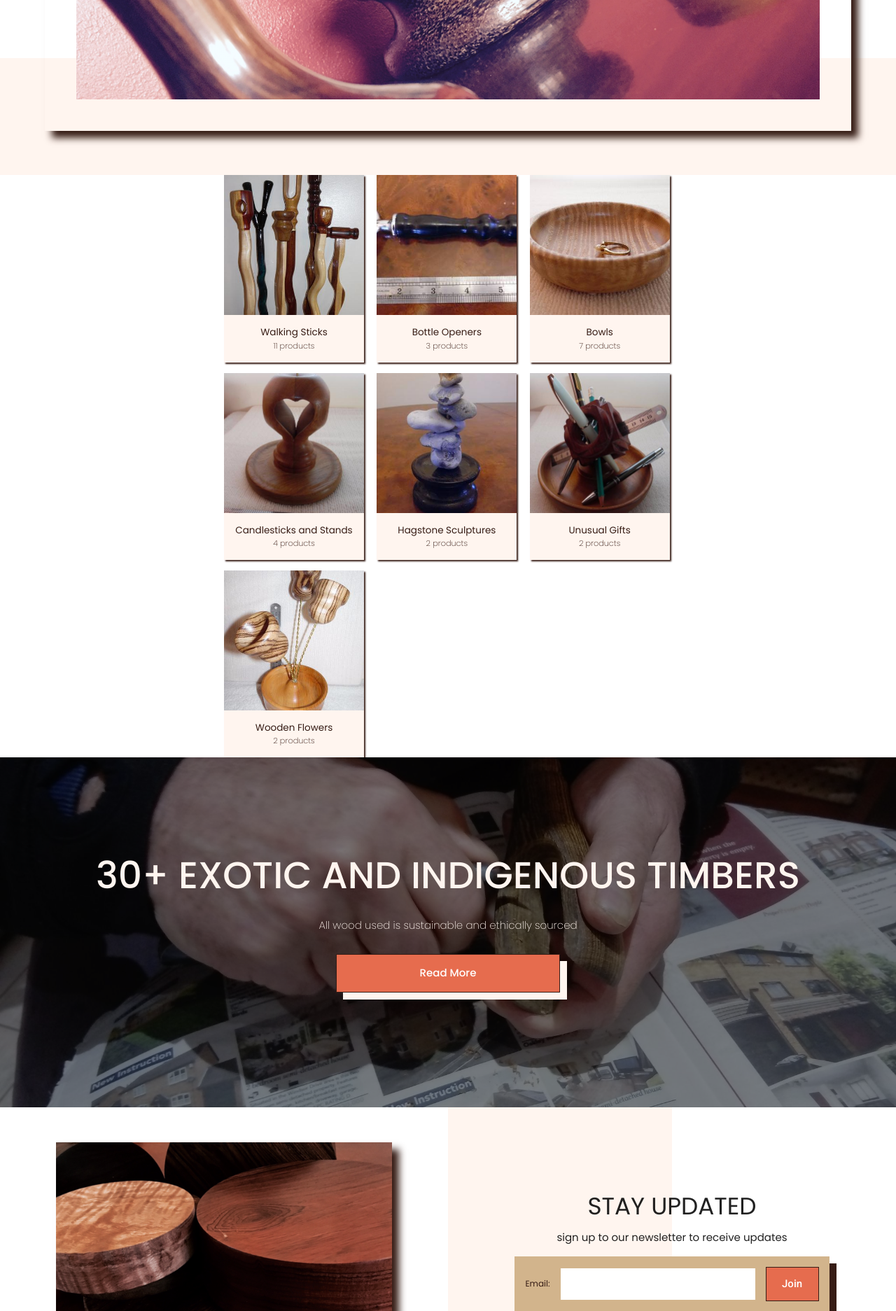
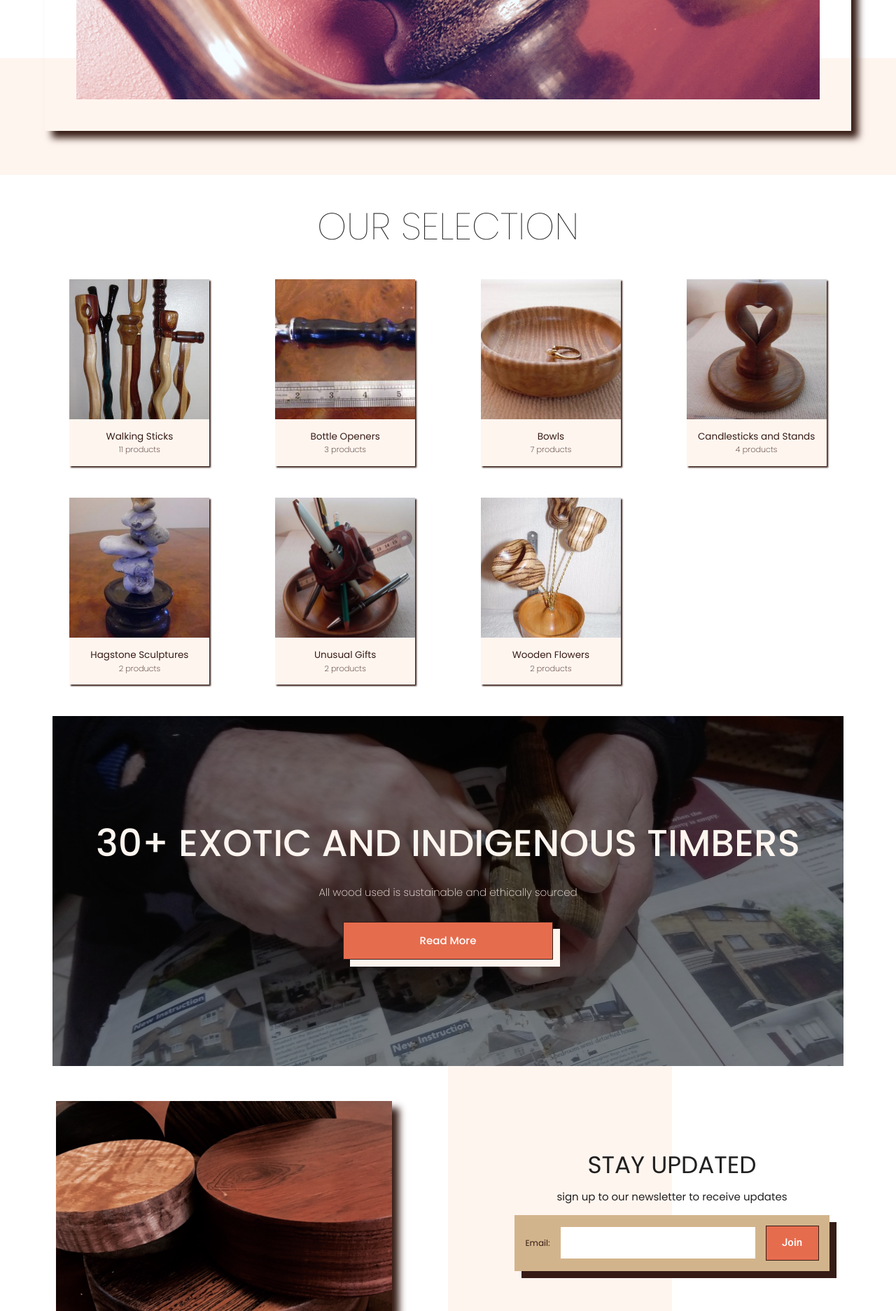
Before and after one commit to jjpickering10/CI-MS4-DragonEggWoodturning, a Django app: page / in a window 1280 px wide. Shown: the part 928-2801 px from the top of the page at 70% size. Run offline with Django 3.2, Linux system fonts and the light colour scheme; data comes from the database, SQL or seed files in the repository; some libraries are stand-ins or nearby versions.

Commit message:
Edit: margins and spacing on landing page

```diff
--- a/home/templates/home/index.html
+++ b/home/templates/home/index.html
@@ -19,6 +19,7 @@
             </div>
         </section>
         <section id="home-products">
+            <h2>Our Selection</h2>
             <div class="category-container">
                 {% for category in categories %}
                 <div class="category-card"><a href="{% url 'all_products' %}?category={{ category.id }}">
--- a/static/css/base.css
+++ b/static/css/base.css
@@ -53,6 +53,7 @@ body main {
   display: grid;
   grid-template-columns: repeat(auto-fit, minmax(20rem, 1fr));
   height: 500px;
+  padding: 0 5rem;
 }
 #home-about .home-about-section {
   position: relative;
@@ -68,12 +69,12 @@ body main {
 }
 #home-about .home-about-section .home-about-info {
   position: absolute;
-  top: 25%;
   display: flex;
   flex-direction: column;
   justify-content: center;
   align-items: center;
   width: 100%;
+  height: 100%;
 }
 #home-about .home-about-section .home-about-info > * {
   margin: 1rem auto;
@@ -90,7 +91,7 @@ body main {
   text-align: center;
 }
 #home-about .home-about-section .home-about-info a {
-  width: 25%;
+  width: 300px;
   text-align: center;
   box-shadow: 10px 10px 0 0 var(--primary-cream);
   transition: 0.5s;
@@ -239,11 +240,6 @@ body main {
   display: grid;
   grid-template-columns: repeat(auto-fit, minmax(20rem, 1fr));
 }
-.home-container #home-products {
-  display: grid;
-  grid-template-columns: repeat(auto-fit, minmax(20rem, 1fr));
-  min-height: 50vh;
-}
 .home-container #home-woodtype {
   display: grid;
   grid-template-columns: repeat(auto-fit, minmax(20rem, 1fr));
@@ -310,26 +306,39 @@ nav ul a:hover, nav ul a:focus {
   background: var(--secondary-brown);
 }
 
-.category-container {
+#home-products {
+  display: flex;
+  flex-direction: column;
+  justify-content: center;
+  align-items: center;
+  margin-bottom: 3rem;
+}
+#home-products > h2 {
+  text-transform: uppercase;
+  font-weight: 100;
+  margin: 3rem 0;
+}
+#home-products .category-container {
   display: grid;
   grid-template-columns: repeat(auto-fit, minmax(200px, 1fr));
-  gap: 1rem;
-  width: 50%;
-  margin: 0 auto;
+  gap: 3rem;
+  width: 100%;
+  padding: 0 5rem;
 }
-.category-container .category-card {
+#home-products .category-container .category-card {
   width: 200px;
   display: flex;
   justify-content: center;
   align-items: center;
   background: var(--primary-cream);
   box-shadow: 2px 2px 2px 0 var(--primary-brown);
+  margin: 0 auto;
 }
-.category-container .category-card a {
+#home-products .category-container .category-card a {
   width: 100%;
   color: var(--primary-brown);
 }
-.category-container .category-card a .category-card-image {
+#home-products .category-container .category-card a .category-card-image {
   height: 200px;
   position: relative;
   display: flex;
@@ -337,7 +346,7 @@ nav ul a:hover, nav ul a:focus {
   align-items: center;
   overflow: hidden;
 }
-.category-container .category-card a .category-card-image img {
+#home-products .category-container .category-card a .category-card-image img {
   width: 200px;
   height: 200px;
   position: absolute;
@@ -347,27 +356,27 @@ nav ul a:hover, nav ul a:focus {
      object-fit: cover;
   transition: 0.5s;
 }
-.category-container .category-card a .category-card-image img:hover, .category-container .category-card a .category-card-image img:focus {
+#home-products .category-container .category-card a .category-card-image img:hover, #home-products .category-container .category-card a .category-card-image img:focus {
   transform: scale(1.5);
   transition: 0.5s;
 }
-.category-container .category-card a .category-content {
+#home-products .category-container .category-card a .category-content {
   display: flex;
   flex-direction: column;
   justify-content: center;
   align-items: center;
   padding: 1rem 0;
 }
-.category-container .category-card a .category-content .category-title {
+#home-products .category-container .category-card a .category-content .category-title {
   font-weight: 400;
   transition: 0.3s;
   font-size: 90%;
 }
-.category-container .category-card a .category-content .category-title:hover, .category-container .category-card a .category-content .category-title:focus {
+#home-products .category-container .category-card a .category-content .category-title:hover, #home-products .category-container .category-card a .category-content .category-title:focus {
   transform: scale(1.1);
   transition: 0.3s;
 }
-.category-container .category-card a .category-content p {
+#home-products .category-container .category-card a .category-content p {
   font-weight: 200;
   font-size: 75%;
 }
--- a/static/css/base.scss
+++ b/static/css/base.scss
@@ -61,6 +61,8 @@ body {
     display: grid;
     grid-template-columns: repeat(auto-fit, minmax(20rem, 1fr));
     height: 500px;
+    // width: 75%;
+    padding: 0 5rem;
 
     .home-about-section {
         position: relative;
@@ -77,7 +79,7 @@ body {
 
         .home-about-info {
             position: absolute;
-            top: 25%;
+            // top: 25%;
             // left: 50%;
             // transform: translate(-50%, 75%);
             display: flex;
@@ -85,6 +87,7 @@ body {
             justify-content: center;
             align-items: center;
             width: 100%;
+            height: 100%;
 
             > * {
                 margin: 1rem auto;
@@ -104,7 +107,7 @@ body {
             }
 
             a {
-                width: 25%;
+                width: 300px;
                 text-align: center;
                 box-shadow: 10px 10px 0 0 var(--primary-cream);
                 transition: 0.5s;
@@ -362,11 +365,11 @@ body {
         display: grid;
         grid-template-columns: repeat(auto-fit, minmax(20rem, 1fr));
     }
-    #home-products {
-        display: grid;
-        grid-template-columns: repeat(auto-fit, minmax(20rem, 1fr));
-        min-height: 50vh;
-    }
+    // #home-products {
+    //     display: grid;
+    //     grid-template-columns: repeat(auto-fit, minmax(20rem, 1fr));
+    //     min-height: 50vh;
+    // }
     #home-woodtype {
         display: grid;
         grid-template-columns: repeat(auto-fit, minmax(20rem, 1fr));
@@ -447,14 +450,27 @@ nav {
 }
 
 // Categories Page
+#home-products {
+    display: flex;
+    flex-direction: column;
+    justify-content: center;
+    align-items: center;
+    margin-bottom: 3rem;
+
+    > h2 {
+        text-transform: uppercase;
+        font-weight: 100;
+        margin: 3rem 0;
+    }
 
     .category-container {
 
         display: grid;
         grid-template-columns: repeat(auto-fit, minmax(200px, 1fr));
-    gap: 1rem;
-    width: 50%;
-    margin: 0 auto;
+        gap: 3rem;
+        width: 100%;
+        // margin: 0 auto;
+        padding: 0 5rem;
 
 
         .category-card {
@@ -465,7 +481,7 @@ nav {
             align-items: center;
             background: var(--primary-cream);
             box-shadow: 2px 2px 2px 0 var(--primary-brown);
-
+            margin: 0 auto;
 
             a {
                 width: 100%;
@@ -518,6 +534,7 @@ nav {
                     p {
                         font-weight: 200;
                         font-size: 75%;
+                    }
                 }
             }
         }
```
Also changed, not shown: 1 other file. Lines whose indentation alone changed are shown as unchanged.
